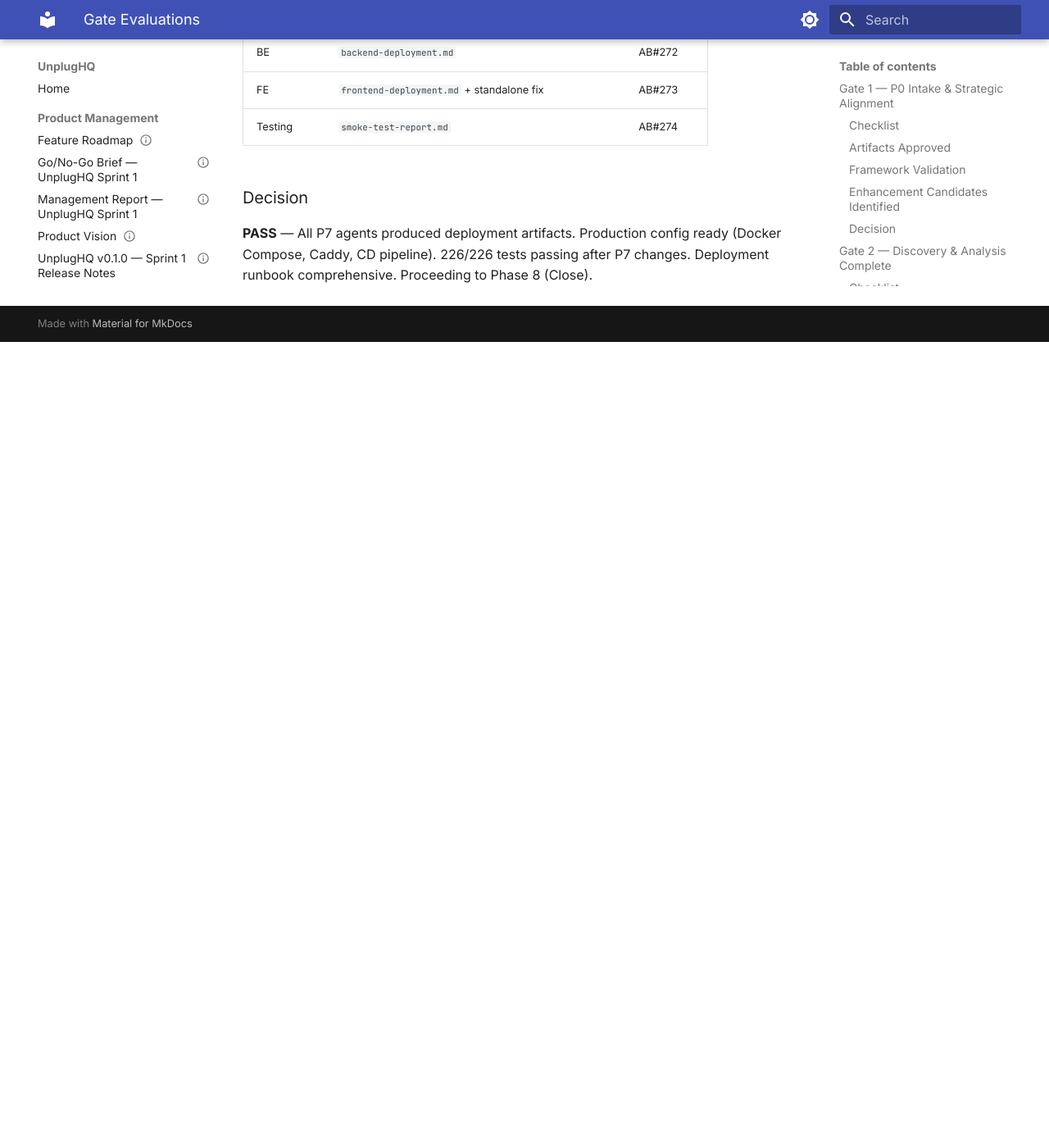
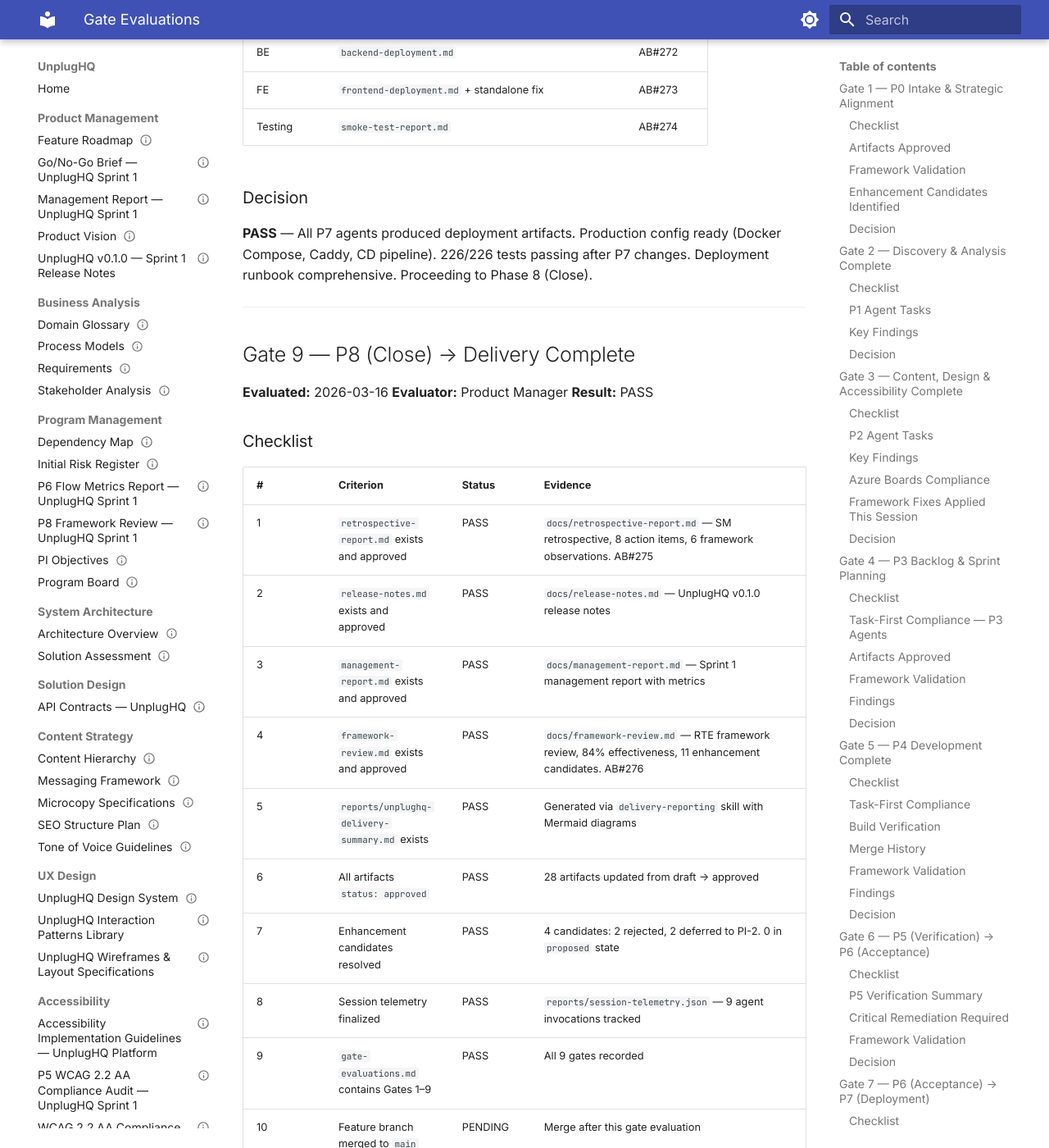
Before and after one commit to sjefsharp/unplughq, an MkDocs documentation site: the page built from docs/gate-evaluations.md, in a window 1280 px wide and 1400 px high, scrolled down 17672 px. Shown: the whole window at 82% size. Built offline with MkDocs 1.6.1 and Material for MkDocs 9.7.7, drawn with Linux system fonts in a browser that asks for light colours; before the commit the page ends 18089 px from its top, so only the background shows below that; some of the changed text lies outside the part shown.

Commit message:
chore(pm): Gate 9 PASS — delivery close

```diff
--- a/docs/gate-evaluations.md
+++ b/docs/gate-evaluations.md
@@ -480,3 +480,52 @@
 ### Decision
 
 **PASS** — All P7 agents produced deployment artifacts. Production config ready (Docker Compose, Caddy, CD pipeline). 226/226 tests passing after P7 changes. Deployment runbook comprehensive. Proceeding to Phase 8 (Close).
+
+---
+
+## Gate 9 — P8 (Close) → Delivery Complete
+
+**Evaluated:** 2026-03-16
+**Evaluator:** Product Manager
+**Result:** PASS
+
+### Checklist
+
+| # | Criterion | Status | Evidence |
+|---|-----------|--------|----------|
+| 1 | `retrospective-report.md` exists and approved | PASS | `docs/retrospective-report.md` — SM retrospective, 8 action items, 6 framework observations. AB#275 |
+| 2 | `release-notes.md` exists and approved | PASS | `docs/release-notes.md` — UnplugHQ v0.1.0 release notes |
+| 3 | `management-report.md` exists and approved | PASS | `docs/management-report.md` — Sprint 1 management report with metrics |
+| 4 | `framework-review.md` exists and approved | PASS | `docs/framework-review.md` — RTE framework review, 84% effectiveness, 11 enhancement candidates. AB#276 |
+| 5 | `reports/unplughq-delivery-summary.md` exists | PASS | Generated via `delivery-reporting` skill with Mermaid diagrams |
+| 6 | All artifacts `status: approved` | PASS | 28 artifacts updated from draft → approved |
+| 7 | Enhancement candidates resolved | PASS | 4 candidates: 2 rejected, 2 deferred to PI-2. 0 in `proposed` state |
+| 8 | Session telemetry finalized | PASS | `reports/session-telemetry.json` — 9 agent invocations tracked |
+| 9 | `gate-evaluations.md` contains Gates 1–9 | PASS | All 9 gates recorded |
+| 10 | Feature branch merged to `main` | PENDING | Merge after this gate evaluation |
+| 11 | All P8 tasks in Azure Boards | PASS | SM AB#275, RTE AB#276 |
+| 12 | Framework validation — core validators | PASS | Checklist, Frontmatter, State Machine, Agent Structure, Gate Automation, Self-Approval, Deferred Items, Enhancement Candidates, Azure Boards Sync, Acceptance Evidence, Test Contract, Artifact Links — all PASS |
+| 13 | Framework validation — info-only failures | INFO | Cross-Reference (61), Skill Structure (62), Installed Skills (34) — all framework-level, not project artifacts |
+
+### P8 Artifacts Produced
+
+| Agent | Artifact | Task |
+|-------|----------|------|
+| Scrum Master | `retrospective-report.md` | AB#275 |
+| Product Manager | `release-notes.md`, `management-report.md`, `gate-evaluations.md` | — (PM exempt from Task creation) |
+| Release Train Engineer | `framework-review.md`, `flow-metrics-report.md` | AB#276 |
+
+### Delivery Summary
+
+- **Epic:** AB#180 — UnplugHQ Platform
+- **Features:** 4 (AB#181–184)
+- **Stories:** 8 Sprint 1 / 8 Sprint 2 (deferred)
+- **Tasks:** 41+ across all phases
+- **Bugs:** 16 total (11 fixed Sprint 1, 5 deferred Sprint 2)
+- **Tests:** 226/226 passing
+- **Gates:** 9/9 PASS (Gate 6 conditional, all others clean)
+- **Agents:** 16 specialist agents invoked across P0–P8
+
+### Decision
+
+**PASS** — All P8 artifacts produced and approved. Enhancement candidates fully resolved. Session telemetry finalized. Delivery summary generated. Feature branch ready for merge to `main`. UnplugHQ v0.1.0 Sprint 1 delivery complete.
```
